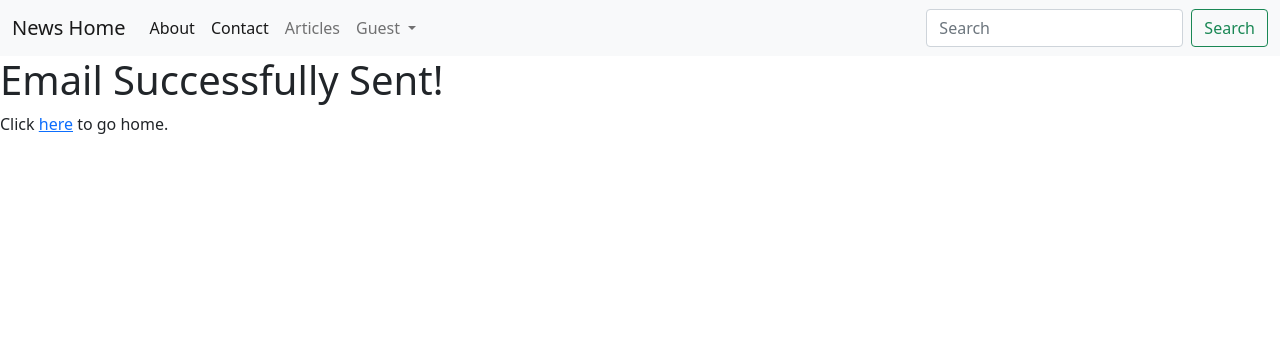
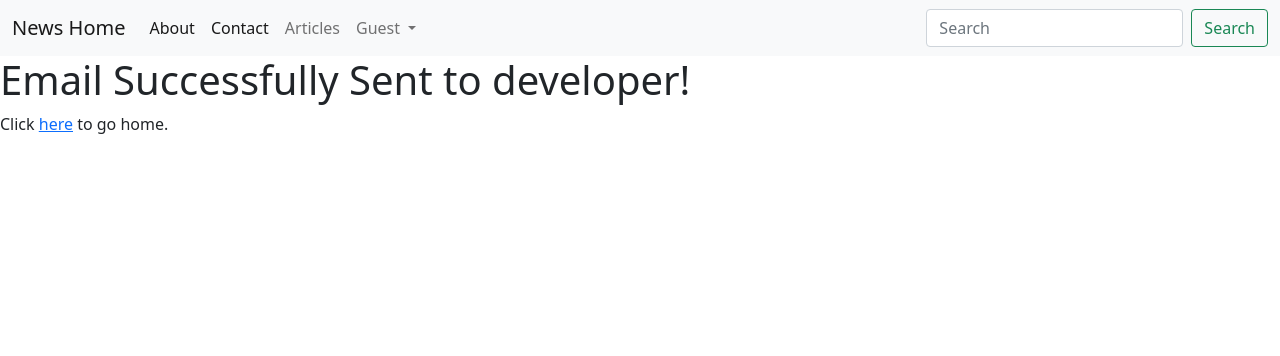
Before and after one commit to DaveyCrockett/news_paper, a Django app: page /cont-success/ in a window 1280 px wide. Shown: the top 356 px of the page. Run offline with Django 4.2, Linux system fonts and the light colour scheme; parts of the project's set-up code (start-up, migrations or seed data) failed here and were passed over.

```diff
--- a/templates/cont-success.html
+++ b/templates/cont-success.html
@@ -3,7 +3,7 @@
 {% block title %}Success{% endblock title %}
 
 {% block content %}
-    <h1>Email Successfully Sent!</h1>
+    <h1>Email Successfully Sent to developer!</h1>
     <p>Click <a href="{% url 'home' %}">here</a> to go home.</p>
 
 {% endblock content %}
```
